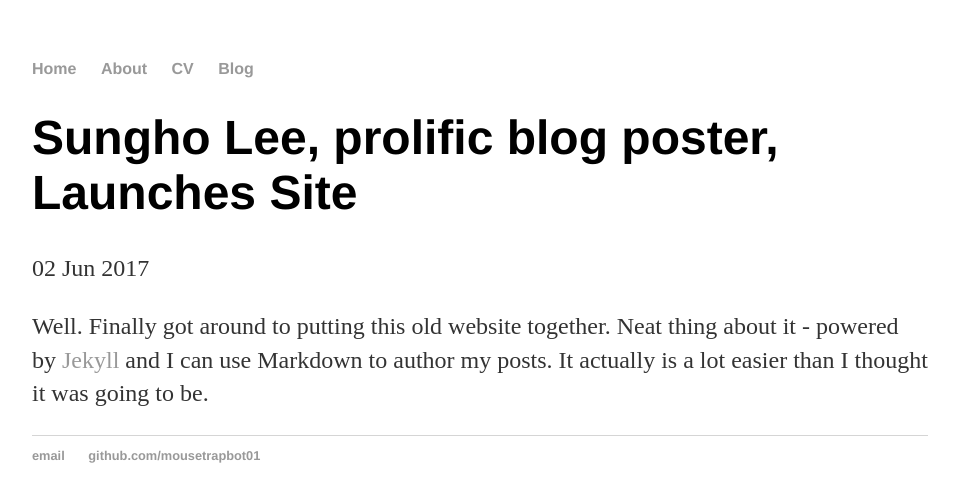
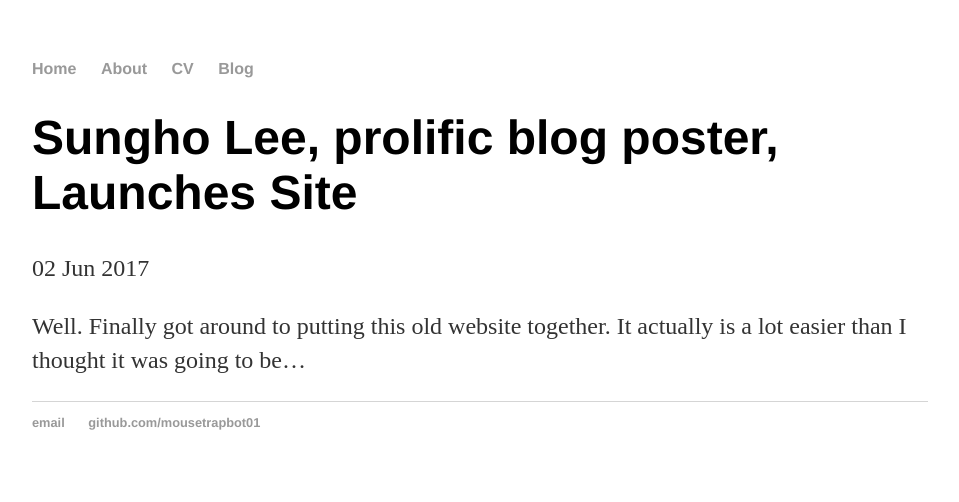
Before and after one commit to mousetrapbot01/mousetrapbot.github.io, a Jekyll site: the page built from _posts/2017-06-02-sungho-lee-site-launched.md, in a window 1280 px wide. Shown: the top 502 px of the page, without its empty margins (160-1119 px from the left). Built offline with Jekyll 4.4.1, drawn with Linux system fonts in a browser that asks for light colours.

Commit message:
Update 2017-06-02-sungho-lee-site-launched.md

```diff
--- a/_posts/2017-06-02-sungho-lee-site-launched.md
+++ b/_posts/2017-06-02-sungho-lee-site-launched.md
@@ -4,4 +4,4 @@
 date: 2017-06-02
 ---
 
-Well. Finally got around to putting this old website together. Neat thing about it - powered by [Jekyll](http://jekyllrb.com) and I can use Markdown to author my posts. It actually is a lot easier than I thought it was going to be.
+Well. Finally got around to putting this old website together. It actually is a lot easier than I thought it was going to be...
```
